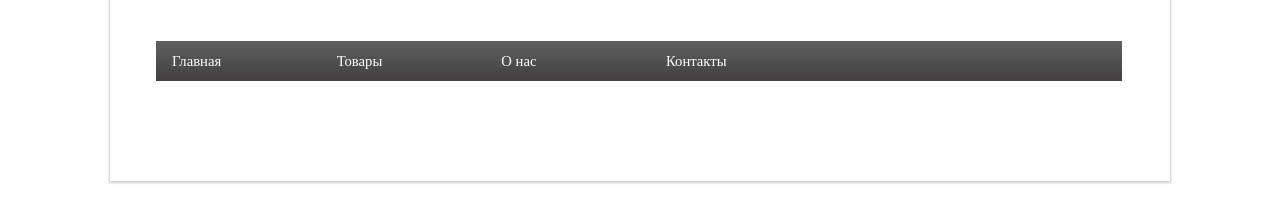
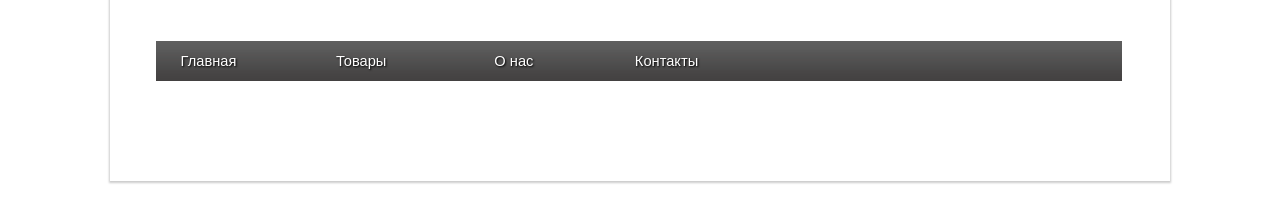
Before and after one commit to ChubVadym/Module_3, a plain HTML site: page index.html in a window 1280 px wide. Shown: the part 92-314 px from the top of the page. Drawn offline with Linux system fonts and the light colour scheme.

Commit message:
Changed text align and text-family. Added text shadow

```diff
--- a/css/style.css
+++ b/css/style.css
@@ -16,22 +16,25 @@
     margin: 40px 0px;
     background-image: url("../img/menu_bg.gif");
     font-size: 14.67px;
+    text-shadow: 1px 1px 2px black;
 }
 
 .upper_menu li {
-    width: 100px;
+    width: 103px;
     height: 40px;
     margin-right: 44px;
-    padding: 0px 0px 0px 15px;
+    padding: 0px 0px 0px 0px;
     line-height: 40px;
     border-left: 1px solid transparent;
     border-right: 1px solid transparent;
     display: inline-block;
+    text-align: center;
+    font-family: sans-serif;
 
 }
 
 .upper_menu li:hover {
-    width: 100px;
+    width: 103px;
     border-left: 1px solid #838383;
     border-right: 1px solid #838383;
     background-image: url("../img/menu_button.gif");
```
